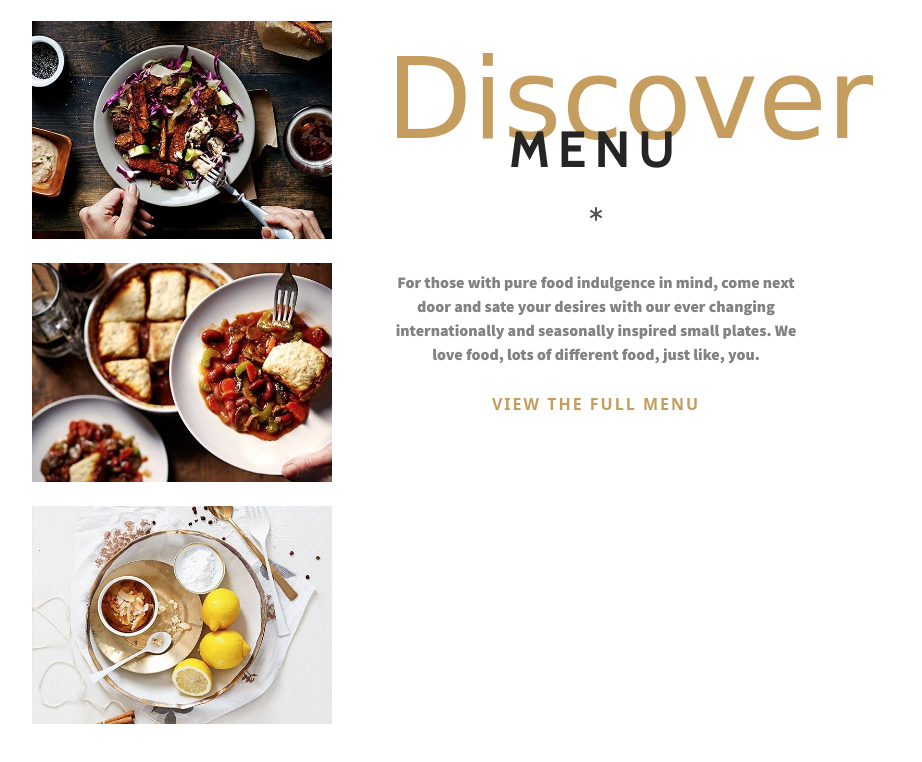
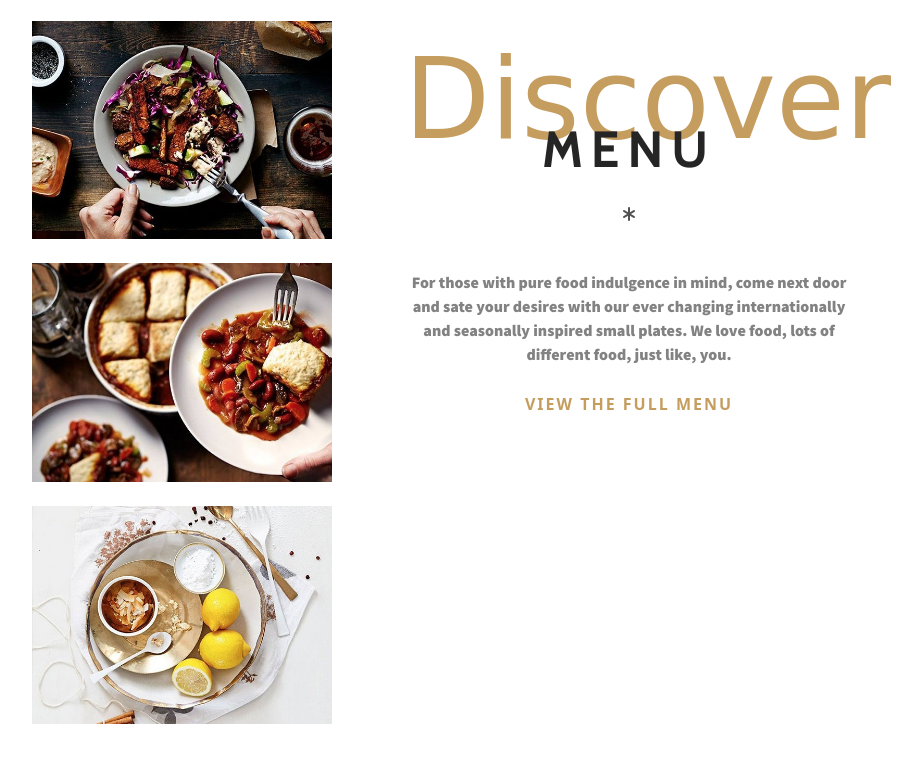
Before and after one commit to marcofcp/the-rosa, a plain HTML site: page index.html in a window 1280 px wide. Shown: the part 2368-3130 px from the top of the page, without its empty margins (296-1218 px from the left). Drawn offline with nearby package versions, Linux system fonts and the light colour scheme; a web font is replaced by a local one.

Commit message:
update2 dados-discovery-menu

```diff
--- a/index.html
+++ b/index.html
@@ -119,7 +119,7 @@
                     </div>
             </div>
             <div class="col-lg-6 d-flex justify-content-lg-start align-items-center">
-                <div class="dados-discover-menu">
+                <div class="dados-discover-menu mx-lg-5 m-0">
                     <p class="discover-menu">Discover</p>
                     <p class="titulo-menu text-uppercase">MENU</p>
                     <p class="asterisco-menu"><i class="fas fa-asterisk"></i></p>
--- a/styles.css
+++ b/styles.css
@@ -150,7 +150,6 @@
 .dados-discover-menu {
     text-align: center;
     width: 450px;
-    padding-left: 30px;
 }
 .discover-menu {
     font-family: var(--secondary-font);
```
